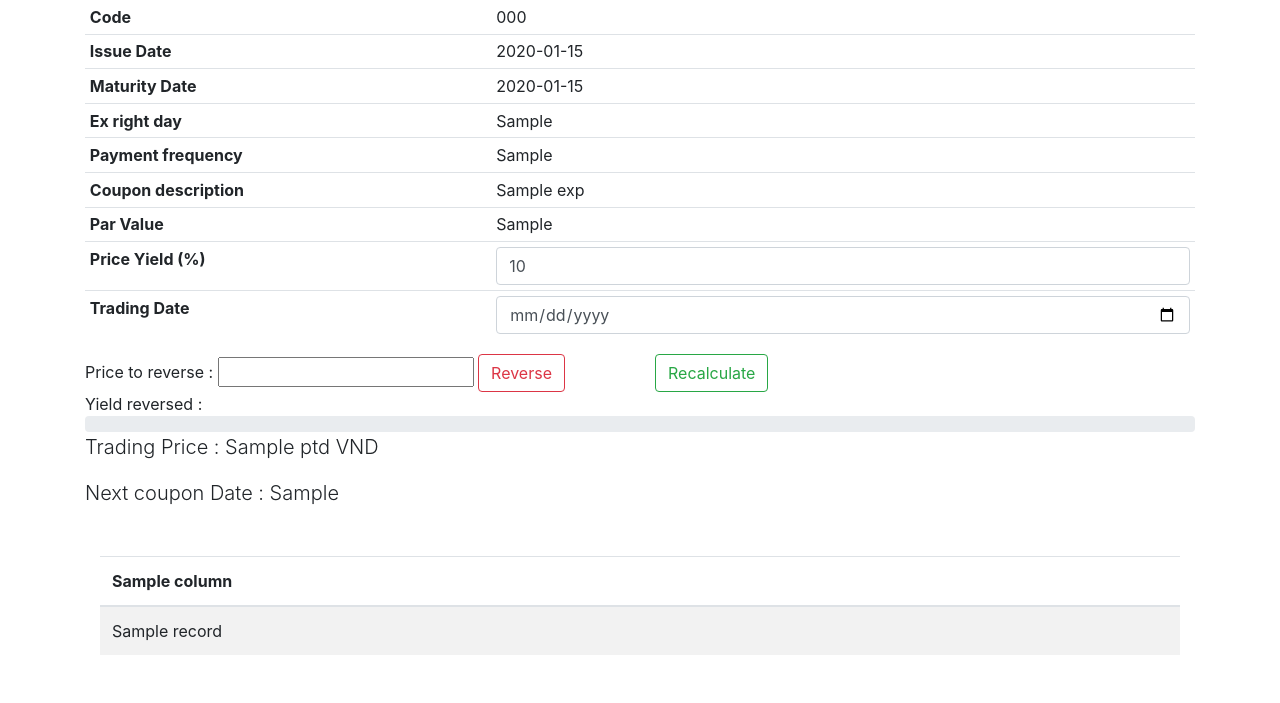
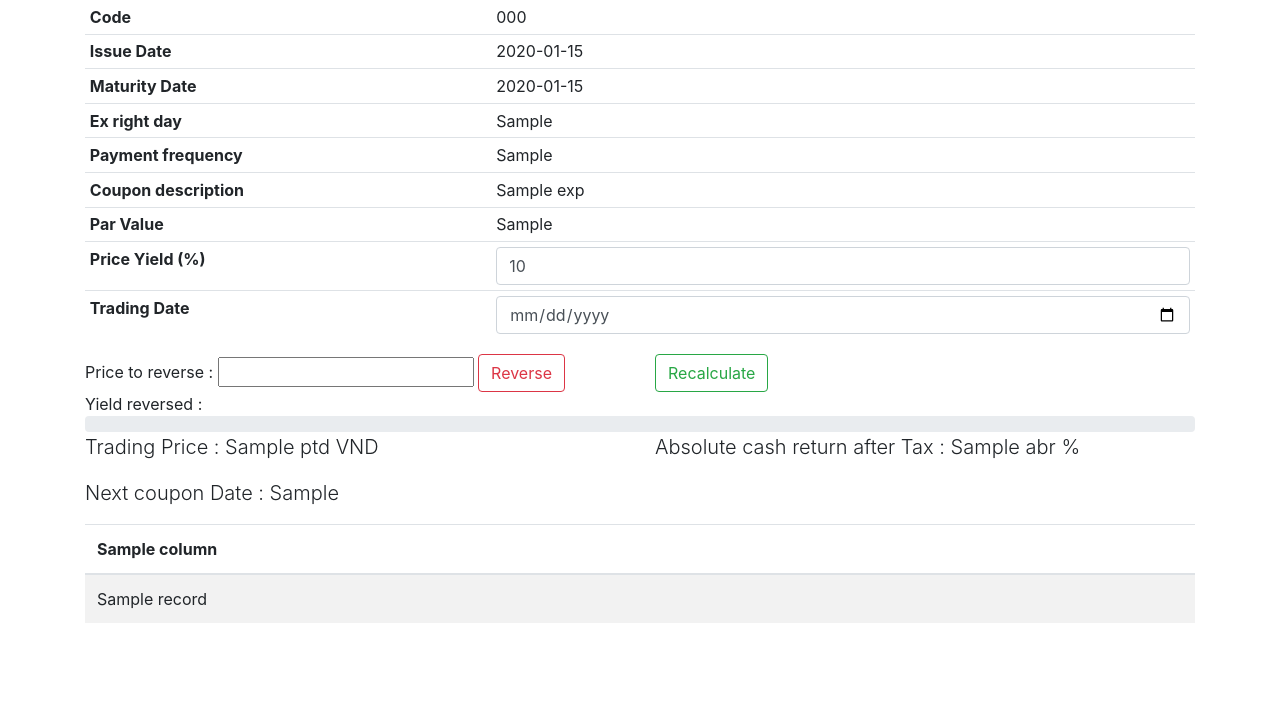
Before and after one commit to taeyounkim15/Website, a Flask app: template templates/home.html in a window 1280 px wide. Shown: the part 97-800 px from the top of the page. Run offline with Flask 3, Linux system fonts and the light colour scheme; the template is opened without the code that fills it: most values are stand-ins (such as "Sample title", 1, 10 or a date in 2020); some libraries are stand-ins or nearby versions.

Commit message:
Absolute cash flow added

```diff
--- a/main.py
+++ b/main.py
@@ -205,6 +205,8 @@ def cashflow(df4, df5, selected_option, ccase, par, isd, mtd, trd, exr, cp1, cpR
     df.loc[df.index[-1], 'CF'] = df.loc[df.index[-1], 'CF'] + par
     df["DC CF"] = df["CF"] / (1 + pry * frq / 12)**df["i"]
 
+    total_cash_in = df["Coupon"].sum() * 0.95 + par
+
     sumdc = df["DC CF"].sum()
     d_nxt = df.iloc[0]['Date']
 
@@ -226,7 +228,7 @@ def cashflow(df4, df5, selected_option, ccase, par, isd, mtd, trd, exr, cp1, cpR
     dfF = df.map(format_number)
 
 
-    return dfF.reset_index()[["Date [yyyy-mm-dd]", 'X right', "Coupon", "CF", "DC CF", "CP rate(%)"]].copy(), ptd, df["CF"].sum(), sumdc, d_nxt
+    return dfF.reset_index()[["Date [yyyy-mm-dd]", 'X right', "Coupon", "CF", "DC CF", "CP rate(%)"]].copy(), ptd, df["CF"].sum(), sumdc, d_nxt, total_cash_in
 
 def cashflow_for_reverse(selected_option, df4, df5, ccase, par, isd, mtd, trd, exr, cp1, cpR, cpk, cpkY, cpk2, frq):
     if frq == "quarterly" :
@@ -338,6 +340,32 @@ def cashflow_for_reverse(selected_option, df4, df5, ccase, par, isd, mtd, trd, e
     df = df.round(3)
 
     return df[["Date", 'X right', "Coupon", "CF"]], frq, k
+
+def days_in_year(year):
+    """Return the number of days in a given year."""
+    return 366 if (year % 4 == 0 and (year % 100 != 0 or year % 400 == 0)) else 365
+
+def categorize_date_difference(date1, date2):
+    """Categorize the difference between two dates."""
+    if date1 > date2:
+        date1, date2 = date2, date1  # Ensure date1 is the earlier date
+
+    days_difference = 0
+    current_date = date1
+
+    while current_date.year < date2.year:
+        days_difference += days_in_year(current_date.year)
+        current_date = current_date.replace(year=current_date.year + 1, month=1, day=1)
+
+    days_difference += (date2 - current_date).days
+
+    if days_difference < 365:
+        return 0.001 #0.1%
+    elif 365 <= days_difference < 730:
+        return 0.002 #0.2%
+    else:
+        return 0.003 #0.3%
+
 # datastore_client = datastore.Client()
 
 # def store_time(dt):
@@ -394,11 +422,16 @@ def home():
     d_send = df1.iloc[[0]].to_dict(orient="records")
 
 
-    cfT, ptd, sumcf, sumdc, d_nxt = cashflow(df4=df4, df5=df5, selected_option=selected_option, ccase = ccase, par=par, isd=isd, mtd=mtd, trd=trd, exr=exr, cp1=cp1, cpR=cpR, cpk=cpk, cpkY=cpkY, cpk2=cpk2, frq=frq, pry=pry)
+    cfT, ptd, sumcf, sumdc, d_nxt, total_cash_input = cashflow(df4=df4, df5=df5, selected_option=selected_option, ccase = ccase, par=par, isd=isd, mtd=mtd, trd=trd, exr=exr, cp1=cp1, cpR=cpR, cpk=cpk, cpkY=cpkY, cpk2=cpk2, frq=frq, pry=pry)
     cfT_col = cfT.columns.tolist()
     cfT_rec = cfT.to_dict(orient='records')
 
-    return render_template("home.html", codes=df1.index.tolist(), d_send=d_send, exp = exp, cfT_col=cfT_col, cfT_rec=cfT_rec, ptd=int(ptd), d_nxt=d_nxt)
+    fee_trd = categorize_date_difference(trd, mtd)
+    tot_investment = (1+fee_trd) * ptd
+    abr = (total_cash_input - tot_investment) / tot_investment / (mtd - trd).days * 365.25
+    abr = str(round(abr*100, 2))
+
+    return render_template("home.html", codes=df1.index.tolist(), d_send=d_send, exp = exp, cfT_col=cfT_col, cfT_rec=cfT_rec, ptd=int(ptd), d_nxt=d_nxt, abr=abr)
 
 @app.route("/about")
 def about():
@@ -443,14 +476,19 @@ def update_data():
 
     # print(df4)
     # return
-    cfT, ptd, sumcf, sumdc, d_nxt = cashflow(df4=df4, df5=df5, selected_option=selected_option, ccase = ccase, par=par, isd=isd, mtd=mtd, trd=trd, exr=exr, cp1=cp1, cpR=cpR, cpk=cpk, cpkY=cpkY, cpk2=cpk2, frq=frq, pry=pry)
+    cfT, ptd, sumcf, sumdc, d_nxt, total_cash_input = cashflow(df4=df4, df5=df5, selected_option=selected_option, ccase = ccase, par=par, isd=isd, mtd=mtd, trd=trd, exr=exr, cp1=cp1, cpR=cpR, cpk=cpk, cpkY=cpkY, cpk2=cpk2, frq=frq, pry=pry)
     cfT['Date [yyyy-mm-dd]'] = cfT['Date [yyyy-mm-dd]'].apply(lambda x: x.strftime('%Y-%m-%d'))
     cfT['X right'] = cfT['X right'].apply(lambda x: x.strftime('%Y-%m-%d'))
     cfT_col = cfT.columns.tolist()
     cfT_rec = cfT.to_dict(orient='records')
 
+    fee_trd = categorize_date_difference(trd, mtd)
+    tot_investment = (1+fee_trd) * ptd
+    abr = (total_cash_input - tot_investment) / tot_investment / (mtd - trd).days * 365.25
+    abr = str(round(abr*100, 2))
+
     # new_data = data.get(selected_option, 'No data available')  # Fetch the data based on the selected option
-    return jsonify(new_data=selected_option, codes=df1.index.tolist(), d_send=d_send, exp=exp, cfT_col=cfT_col, cfT_rec=cfT_rec, ptd=int(ptd), d_nxt=d_nxt.strftime('%Y-%m-%d'))
+    return jsonify(new_data=selected_option, codes=df1.index.tolist(), d_send=d_send, exp=exp, cfT_col=cfT_col, cfT_rec=cfT_rec, ptd=int(ptd), d_nxt=d_nxt.strftime('%Y-%m-%d'), abr=abr)
 
 @app.route('/recalculate', methods=['POST'])
 def recalculate():
@@ -484,14 +522,19 @@ def recalculate():
     cpkY= df1.loc[selected_option, "k1 years"]
     cpk2= df1.loc[selected_option, "Coupon% k2"]
 
-    cfT, ptd, sumcf, sumdc, d_nxt = cashflow(df4=df4, df5=df5, selected_option=selected_option, ccase = ccase, par=par, isd=isd, mtd=mtd, trd=trd, exr=exr, cp1=cp1, cpR=cpR, cpk=cpk, cpkY=cpkY, cpk2=cpk2, frq=frq, pry=pry)
+    cfT, ptd, sumcf, sumdc, d_nxt, total_cash_input = cashflow(df4=df4, df5=df5, selected_option=selected_option, ccase = ccase, par=par, isd=isd, mtd=mtd, trd=trd, exr=exr, cp1=cp1, cpR=cpR, cpk=cpk, cpkY=cpkY, cpk2=cpk2, frq=frq, pry=pry)
     cfT['Date [yyyy-mm-dd]'] = cfT['Date [yyyy-mm-dd]'].apply(lambda x: x.strftime('%Y-%m-%d'))
     cfT['X right'] = cfT['X right'].apply(lambda x: x.strftime('%Y-%m-%d'))
     cfT_col = cfT.columns.tolist()
     cfT_rec = cfT.to_dict(orient='records')
 
+    fee_trd = categorize_date_difference(trd, mtd)
+    tot_investment = (1+fee_trd) * ptd
+    abr = (total_cash_input - tot_investment) / tot_investment / (mtd - trd).days * 365.25
+    abr = str(round(abr*100, 2))
+
     # return jsonify(new_data=selected_option, codes=df1.index.tolist(), d_send=d_send, exp=exp, cfT_col=cfT_col, cfT_rec=cfT_rec, ptd=int(ptd), d_nxt=d_nxt.strftime('%Y-%m-%d'))
-    return jsonify(cfT_col=cfT_col, cfT_rec=cfT_rec, ptd=int(ptd), d_nxt=d_nxt.strftime('%Y-%m-%d'))
+    return jsonify(cfT_col=cfT_col, cfT_rec=cfT_rec, ptd=int(ptd), d_nxt=d_nxt.strftime('%Y-%m-%d'), abr=abr)
 
 @app.route('/reverso', methods=['POST'])
 def reverso():
--- a/templates/home.html
+++ b/templates/home.html
@@ -96,12 +96,24 @@
         <div class="progress-bar" style="width: 0%"></div>
       </div>
 
+      <div class="row">
+        <div class="col">
           <p class="lead" id="ptd">Trading Price : {{ptd}}  VND</p>
+        </div>
+        <div class="col">
+          <p class="lead" id="abr">Absolute cash return after Tax : {{abr}} %</p>
+        </div>
+      </div>
+
+      <div class="row">
+        <div class="col">
           <p class="lead" id="d_nxt">Next coupon Date : {{d_nxt}}</p>
+        </div>
+      </div>
 
 
 
-      <div class="container mt-5">
+
       <table class="table table-striped" id="Tcashflow">
           <thead>
               <tr>
@@ -120,7 +132,6 @@
               {% endfor %}
           </tbody>
       </table>
-    </div>
 
 
 
@@ -148,9 +159,11 @@
                       $('#dscrptn').html(response.exp);
                       $('#parvalu').html(response.d_send[0]['Par value']);
 
-                      $('#prcyld').attr('placeholder', parseFloat(response.d_send[0]['Price Yield'] * 100).toFixed(3));
+                      $('#prcyld').attr('value', parseFloat(response.d_send[0]['Price Yield'] * 100).toFixed(3));
+                      // $('#prcyld').attr('value', 25);  parseFloat(response.abr * 100).toFixed(3)
 
                       $('#ptd').html('Trading Price :  ' + response.ptd + '  VND');
+                      $('#abr').html('Absolute cash return after Tax : ' + response.abr + ' %')
                       $('#d_nxt').html('Next coupon Date : ' + response.d_nxt);
 
                       // Update the options of the select element
@@ -216,6 +229,7 @@
                 }),
                 success: function(response) {
                     $('#ptd').html('Trading Price :  ' + response.ptd + '  VND');
+                    $('#abr').html('Absolute cash return after Tax : ' + response.abr + ' %')
                     $('#d_nxt').html('Next coupon Date : ' + response.d_nxt);
 
                     // Update the table content
```
Lines whose indentation alone changed are shown as unchanged.
